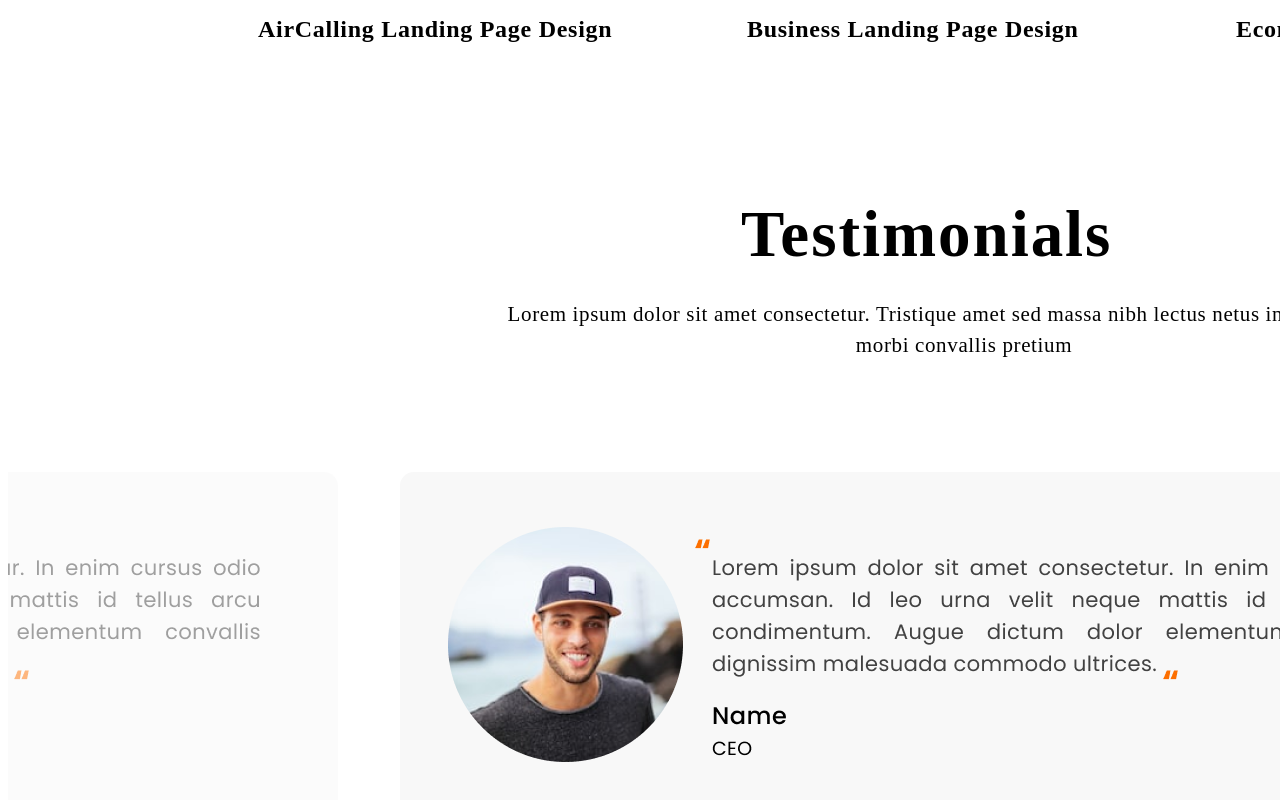
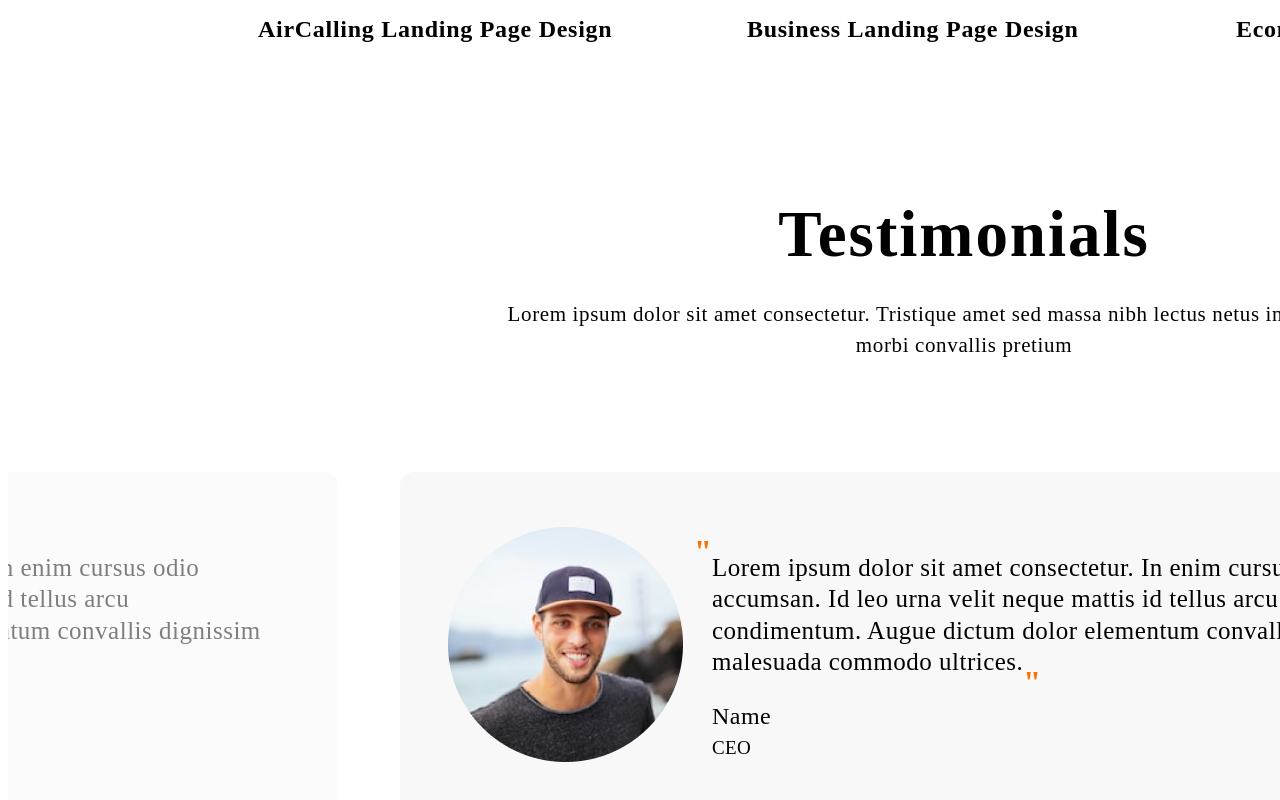
Before and after one commit to Aniket-Gaur-1/mumair_personal_portfolio, a Next.js app: page / in a window 1280 px wide. Shown: the part 3461-4261 px from the top of the page. Built offline with nearby package versions, Linux system fonts and the light colour scheme.

Commit message:
All bugs fixed

```diff
--- a/src/app/page.jsx
+++ b/src/app/page.jsx
@@ -1,6 +1,5 @@
-// src/app/page.jsx
-import React from 'react';
-import Landing from './pages/Landing'; // Adjust the import path if necessary
+import React from "react";
+import Landing from "./pages/Landing";
 
 export default function Home() {
   return <Landing />;
--- a/src/app/pages/Testimonials.jsx
+++ b/src/app/pages/Testimonials.jsx
@@ -10,15 +10,39 @@ const Testimonials = () => {
         lectus netus in. Aliquet donec morbi convallis pretium
       </div>
       <div className="review_area ra1">
-        <img src="/images/loremImg.png" alt="reviews" className="loremImg" />
+        <div className="exclametry1">"</div>
+        <div className="review_text ">
+          Lorem ipsum dolor sit amet consectetur. In enim cursus odio accumsan.
+          Id leo urna velit neque mattis id tellus arcu condimentum. Augue
+          dictum dolor elementum convallis dignissim malesuada commodo ultrices.
+          <span className="exclametry2">"</span>
+        </div>
+        <div className="name2">Name</div>
+        <div className="ceo">CEO</div>
       </div>
       <div className="review_area ra2">
         <img src="/images/ceo1.png" alt="ceo" className="ceo1" />
-        <img src="/images/loremImg.png" alt="reviews" className="loremImg" />
+        <div className="exclametry1">"</div>
+        <div className="review_text ">
+          Lorem ipsum dolor sit amet consectetur. In enim cursus odio accumsan.
+          Id leo urna velit neque mattis id tellus arcu condimentum. Augue
+          dictum dolor elementum convallis dignissim malesuada commodo ultrices.
+          <span className="exclametry2">"</span>
+        </div>
+        <div className="name2">Name</div>
+        <div className="ceo">CEO</div>
       </div>
       <div className="review_area  ra3">
         <img src="/images/manImage.png" alt="ceo" className="ceo1" />
-        <img src="/images/loremImg.png" alt="reviews" className="loremImg" />
+        <div className="exclametry1">"</div>
+        <div className="review_text ">
+          Lorem ipsum dolor sit amet consectetur. In enim cursus odio accumsan.
+          Id leo urna velit neque mattis id tellus arcu condimentum. Augue
+          dictum dolor elementum convallis dignissim malesuada commodo ultrices.
+          <span className="exclametry2">"</span>
+        </div>
+        <div className="name2">Name</div>
+        <div className="ceo">CEO</div>
       </div>
       <div className="line_container">
         <img src="/images/greyLine.png" alt="options" className="line_2 l1" />
--- a/src/app/styles/services.css
+++ b/src/app/styles/services.css
@@ -16,7 +16,7 @@
     font-weight: 600;
     line-height: 97.5px;
     letter-spacing: 0.03em;
-    /* text-align: center; */
+    text-align: center;
 }
 
 .description-3 {
--- a/src/app/styles/testimonials.css
+++ b/src/app/styles/testimonials.css
@@ -16,7 +16,7 @@
     font-weight: 600;
     line-height: 97.5px;
     letter-spacing: 0.03em;
-    /* text-align: center; */
+    text-align: center;
 }
 
 .testimonial_text {
@@ -66,17 +66,51 @@
     opacity: 0px;
 }
 
-.loremImg {
+.exclametry1 {
     position: absolute;
-    width: 716px;
-    height: 236px;
+    width: 18px;
+    height: 48px;
     top: 55px;
     left: 294px;
-    gap: 0px;
-    opacity: 0px;
+    font-family: Poppins;
+    font-size: 32px;
+    font-weight: 700;
+    line-height: 48px;
+    letter-spacing: 0.02em;
+    text-align: justified;
+    color: rgba(253, 111, 0, 1);
 }
 
-.name_2 {
+.exclametry2 {
+    position: absolute;
+    width: 18px;
+    height: 48px;
+    top: 106px;
+    font-family: Poppins;
+    font-size: 32px;
+    font-weight: 700;
+    line-height: 48px;
+    letter-spacing: 0.02em;
+    text-align: justified;
+    color: rgba(253, 111, 0, 1);
+}
+
+.review_text {
+    position: absolute;
+    width: 698px;
+    height: 146px;
+    top: 80px;
+    left: 312px;
+    font-family: Poppins;
+    font-size: 25px;
+    font-weight: 400;
+    line-height: 31.5px;
+    letter-spacing: 0.02em;
+    text-align: justified;
+    color: #000000;
+}
+
+.name2 {
     position: absolute;
     width: 75px;
     height: 36px;
--- a/src/app/styles/toggleButton.css
+++ b/src/app/styles/toggleButton.css
@@ -39,7 +39,11 @@
                 color: white;
             }
 
-            .dark-mode span {
+            .dark-mode .mumair_span_text {
+                color: white;
+            }
+
+            .dark-mode .mumair_span_text_2 {
                 color: white;
             }
             /* Dark Mode Styles for Navbar */
@@ -63,13 +67,11 @@
 
             .dark-mode .myButton {
                 background: rgba(253, 111, 0, 1);
-                /* Adjust if needed */
                 color: white;
             }
 
             .dark-mode .myButton:hover {
                 background-color: rgba(230, 100, 0, 1);
-                /* Adjust if needed */
             }
             /* Dark Mode Styles for Footer */
 
```
